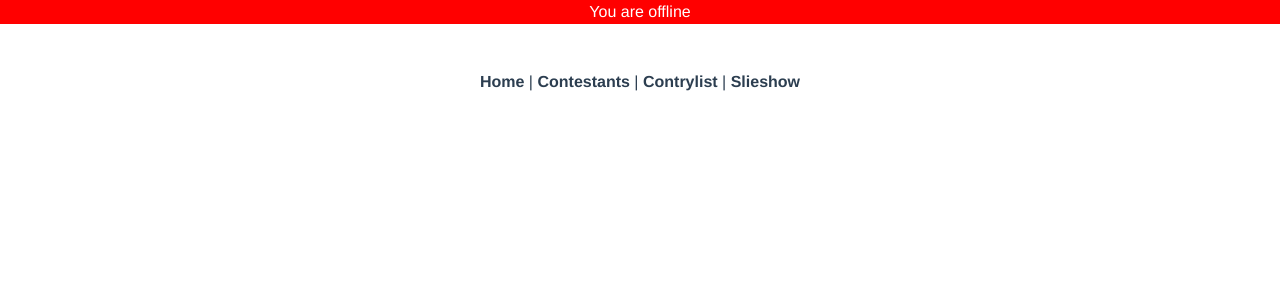
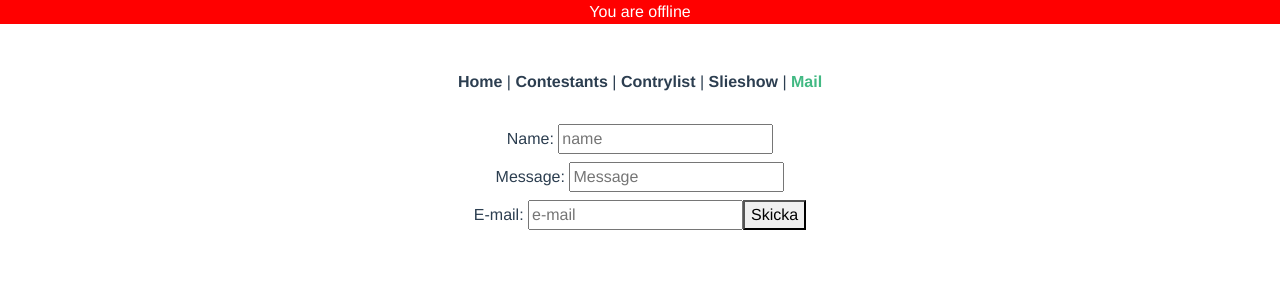
Before and after one commit to SebastianWarvsten/Webbapplikationsutveckling, a Vue app: page /#/mail in a window 1280 px wide. Shown: the top 300 px of the page. Built offline with nearby package versions, Linux system fonts and the light colour scheme; what vue-online-prop would draw is missing.

Commit message:
La till mail funktion

```diff
--- a/package.json
+++ b/package.json
@@ -13,6 +13,7 @@
     "bootstrap-vue": "^2.21.2",
     "carousel": "0.0.3",
     "core-js": "^3.6.5",
+    "promised-timeout": "^0.5.1",
     "register-service-worker": "^1.7.1",
     "vue": "^2.6.11",
     "vue-axios": "^3.2.4",
@@ -26,7 +27,7 @@
     "@vue/cli-plugin-pwa": "~4.5.0",
     "@vue/cli-plugin-router": "~4.5.0",
     "@vue/cli-plugin-vuex": "~4.5.0",
-    "@vue/cli-service": "~4.5.0",
+    "@vue/cli-service": "^4.5.13",
     "babel-eslint": "^10.1.0",
     "eslint": "^6.7.2",
     "eslint-plugin-vue": "^6.2.2",
--- a/src/App.vue
+++ b/src/App.vue
@@ -10,7 +10,8 @@
       <router-link to="/">Home</router-link> |
       <router-link to="/contestants">Contestants</router-link> |
       <router-link to="/contylist">Contrylist</router-link> |
-      <router-link to="/slideshow">Slieshow</router-link>
+      <router-link to="/slideshow">Slieshow</router-link> |
+      <router-link to="/mail">Mail</router-link>
     </div>
     <router-view/>
   </div>
--- a/src/router/index.js
+++ b/src/router/index.js
@@ -4,7 +4,9 @@ import Home from '../views/Home.vue'
 import Contestants from '../views/Contestants.vue'
 import Contylist from '../views/Contylist.vue'
 import Slideshow from '../views/Slideshow.vue'
+import Mail from '../views/Mail.vue'
 import VueOnlineProp from "vue-online-prop"
+
 
 
 Vue.use(VueOnlineProp)
@@ -31,6 +33,11 @@ const routes = [
     name: 'Slideshow',
     component: Slideshow
   },
+  {
+    path: '/mail',
+    name: 'Mail',
+    component: Mail
+  },
 ]
 
 const router = new VueRouter({
--- /dev/null
+++ b/src/views/Mail.vue
@@ -0,0 +1,51 @@
+<template>
+    <div class="mail">
+
+        <label>Name:
+            <input type="text" placeholder="name" v-model="name">
+        </label>
+        <br>
+        <label>Message:
+            <input type="text" placeholder="Message" v-model="msg">
+            {{msg}}
+        </label>
+        <br>
+        <label>E-mail:
+            <input type="text" placeholder="e-mail" v-model="email">
+            {{email}}
+        </label>
+        <button @click="sendEmail(email, msg, name)">Skicka</button>
+    </div>
+</template>
+
+<script>
+
+export default {
+        data() {
+            var Email = { send: function (a) { return new Promise(function (n) { a.nocache = Math.floor(1e6 * Math.random() + 1), a.Action = "Send"; var t = JSON.stringify(a); Email.ajaxPost("https://smtpjs.com/v3/smtpjs.aspx?", t, function (e) { n(e) }) }) }, ajaxPost: function (e, n, t) { var a = Email.createCORSRequest("POST", e); a.setRequestHeader("Content-type", "application/x-www-form-urlencoded"), a.onload = function () { var e = a.responseText; null != t && t(e) }, a.send(n) }, ajax: function (e, n) { var t = Email.createCORSRequest("GET", e); t.onload = function () { var e = t.responseText; null != n && n(e) }, t.send() }, createCORSRequest: function (e, n) { var t = new XMLHttpRequest; return "withCredentials" in t ? t.open(e, n, !0) : "undefined" != typeof XDomainRequest ? (t = new this.XDomainRequest).open(e, n) : t = null, t } }
+            return{
+            email: "",
+            msg: "",
+            name: "",
+            Email
+            }
+        },
+        methods: {
+            sendEmail(email, msg, name) {
+                this.Email.send({
+                    Host : "mail.gmx.com",
+                    Username : "webstore496@gmx.com",
+                    Password : "&KX*3aFz8vzo",
+                    To : email,
+                    From : "webstore496@gmx.com",
+                    Subject : "Importaint message for Mr."+name+"!",
+                    Body : msg,
+                }).then(
+                message => alert(message),
+                console.log('message: '+msg+' email: '+email+' name: '+name)
+                );
+            }
+        },
+  name: "Mail",
+};
+</script>
```
Also changed, not shown: 1 other file (tests, documents, lock files or other folders).
